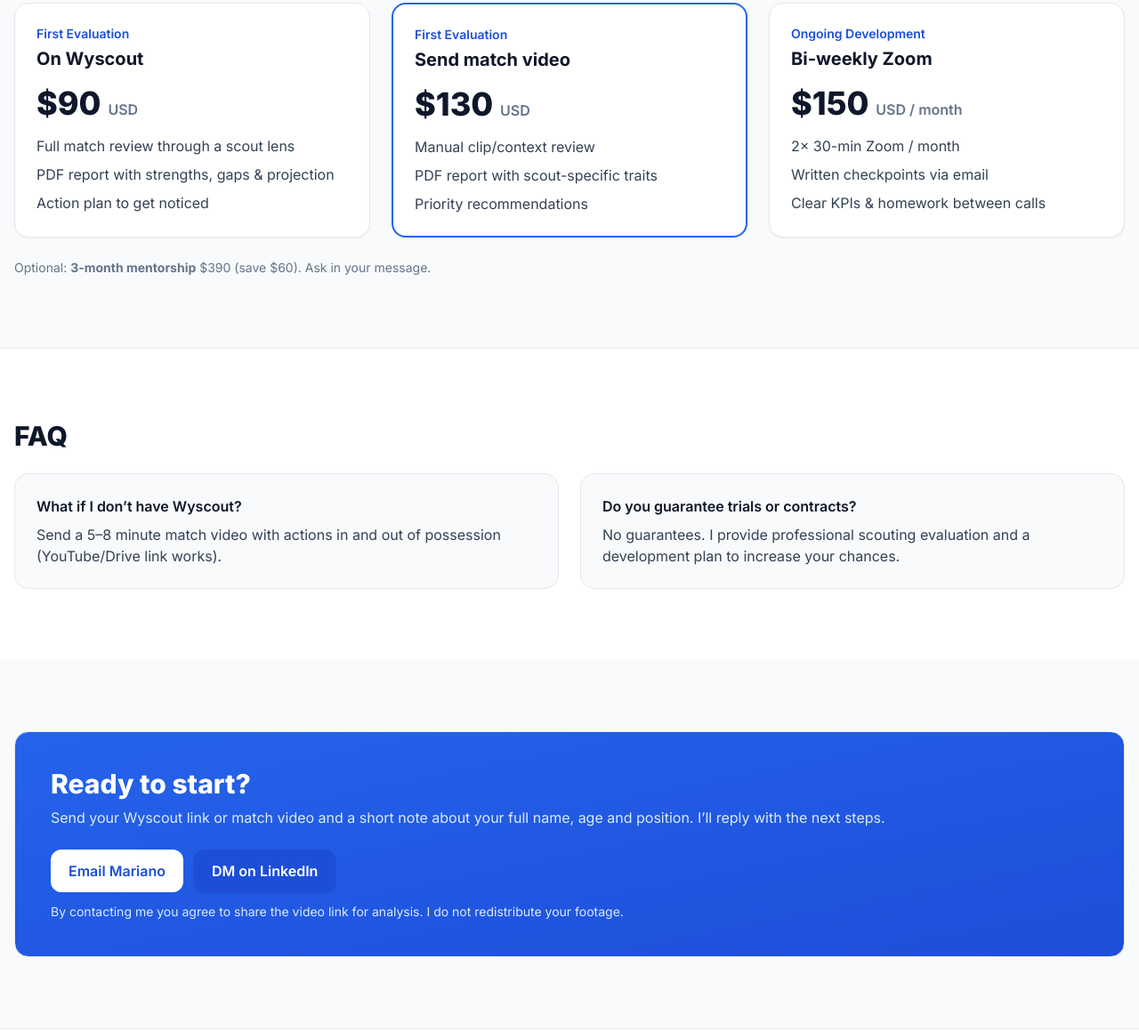
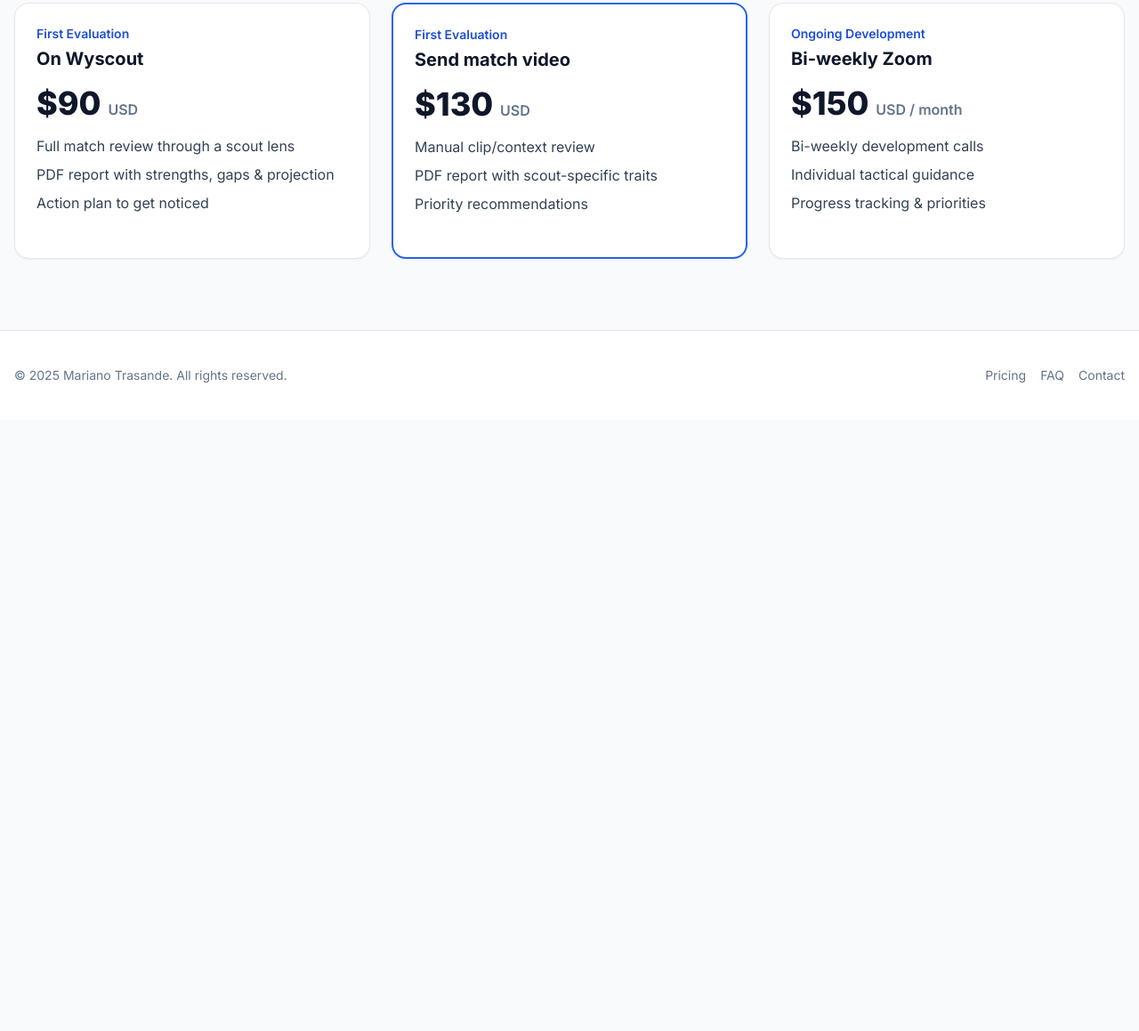
Before and after one commit to MarianoTrasande/BecomeThatPlayer, a plain HTML site: page index.html in a window 1280 px wide. Shown: the part 1237-2396 px from the top of the page at 89% size. After the commit the page ends 1709 px from the top, so only its background shows below. Drawn offline with nearby package versions, Linux system fonts and the light colour scheme; a script that the page names is missing.

Commit message:
Update index.html

```diff
--- a/index.html
+++ b/index.html
@@ -129,7 +129,10 @@
     <p class="mt-2 text-slate-600">
       Transparent, simple, and realistic for serious players and agents.
     </p>
+
     <div class="mt-8 grid md:grid-cols-3 gap-6">
+
+      <!-- PLAN 90 USD -->
       <div class="rounded-2xl border bg-white p-6 shadow-sm">
         <div class="text-sm font-semibold text-blue-700">First Evaluation</div>
         <h3 class="mt-1 text-xl font-bold">On Wyscout</h3>
@@ -141,8 +144,19 @@
           <li>PDF report with strengths, gaps & projection</li>
           <li>Action plan to get noticed</li>
         </ul>
+
+        <!-- BOTÓN PAYPAL 90 USD -->
+        <div class="mt-6">
+          <div id="paypal-container-5KTH8U3683KTN"></div>
+          <script>
+            paypal.HostedButtons({
+              hostedButtonId: "5KTH8U3683KTN",
+            }).render("#paypal-container-5KTH8U3683KTN")
+          </script>
+        </div>
       </div>
 
+      <!-- PLAN 130 USD -->
       <div class="rounded-2xl border-2 border-blue-600 bg-white p-6 shadow-sm">
         <div class="text-sm font-semibold text-blue-700">First Evaluation</div>
         <h3 class="mt-1 text-xl font-bold">Send match video</h3>
@@ -154,8 +168,19 @@
           <li>PDF report with scout-specific traits</li>
           <li>Priority recommendations</li>
         </ul>
+
+        <!-- BOTÓN PAYPAL 130 USD -->
+        <div class="mt-6">
+          <div id="paypal-container-HXL39P4ZH2YZJ"></div>
+          <script>
+            paypal.HostedButtons({
+              hostedButtonId: "HXL39P4ZH2YZJ",
+            }).render("#paypal-container-HXL39P4ZH2YZJ")
+          </script>
+        </div>
       </div>
 
+      <!-- PLAN 150 USD -->
       <div class="rounded-2xl border bg-white p-6 shadow-sm">
         <div class="text-sm font-semibold text-blue-700">Ongoing Development</div>
         <h3 class="mt-1 text-xl font-bold">Bi-weekly Zoom</h3>
@@ -163,73 +188,22 @@
           $150 <span class="text-base font-semibold text-slate-500">USD / month</span>
         </div>
         <ul class="mt-4 space-y-2 text-slate-700">
-            <li>2× 30-min Zoom / month</li>
-            <li>Written checkpoints via email</li>
-            <li>Clear KPIs & homework between calls</li>
+          <li>Bi-weekly development calls</li>
+          <li>Individual tactical guidance</li>
+          <li>Progress tracking & priorities</li>
         </ul>
+
+        <!-- BOTÓN PAYPAL 150 USD -->
+        <div class="mt-6">
+          <div id="paypal-container-A2WXD2AC5T8WQ"></div>
+          <script>
+            paypal.HostedButtons({
+              hostedButtonId: "A2WXD2AC5T8WQ",
+            }).render("#paypal-container-A2WXD2AC5T8WQ")
+          </script>
         </div>
       </div>
-      <div class="mt-6 text-sm text-slate-500">
-        Optional: <strong>3-month mentorship</strong> $390 (save $60). Ask in your message.
-      </div>
-    </div>
-  </section>
 
-  <!-- FAQ -->
-  <section id="faq" class="py-12 md:py-20 border-t bg-white">
-    <div class="container mx-auto px-4">
-      <h2 class="text-2xl md:text-3xl font-extrabold">FAQ</h2>
-      <div class="mt-6 grid md:grid-cols-2 gap-6">
-        <div class="p-6 border rounded-2xl bg-slate-50">
-          <h3 class="font-semibold">What if I don’t have Wyscout?</h3>
-          <p class="mt-2 text-slate-700">
-            Send a 5–8 minute match video with actions in and out of possession (YouTube/Drive link works).
-          </p>
-        </div>
-        <div class="p-6 border rounded-2xl bg-slate-50">
-          <h3 class="font-semibold">Do you guarantee trials or contracts?</h3>
-          <p class="mt-2 text-slate-700">
-            No guarantees. I provide professional scouting evaluation and a development plan to increase your chances.
-          </p>
-        </div>
-      </div>
-    </div>
-  </section>
-
-  <!-- CONTACT -->
-    <!-- CONTACT -->
-  <section id="contact" class="py-12 md:py-20">
-    <div class="container mx-auto px-4">
-      <div class="rounded-2xl border bg-gradient-to-br from-blue-600 to-blue-700 text-white p-8 md:p-10">
-        <h2 class="text-2xl md:text-3xl font-extrabold">Ready to start?</h2>
-        <p class="mt-2 text-blue-100">
-          Send your Wyscout link or match video and a short note about your full name, age and position. I’ll reply with the next steps.
-        </p>
-
-        <div class="mt-6 flex flex-wrap gap-3">
-
-  <!-- Botón Email -->
-  <a
-    href="mailto:mariano.trasande@gmail.com?subject=Scouting%20Evaluation&body=Hi%20Mariano%2C%20here%20is%20my%20video%20and%20details:"
-    class="px-5 py-3 rounded-xl bg-white text-blue-700 font-semibold"
-  >
-    Email Mariano
-  </a>
-
-  <!-- Botón LinkedIn AZUL -->
-  <a
-    href="https://www.linkedin.com/in/marianotrasande/"
-    target="_blank"
-    class="px-5 py-3 rounded-xl bg-blue-700 text-white font-semibold shadow hover:bg-blue-800 transition"
-  >
-    DM on LinkedIn
-  </a>
-
-</div>
-
-        <p class="mt-3 text-sm text-blue-100">
-          By contacting me you agree to share the video link for analysis. I do not redistribute your footage.
-        </p>
     </div>
   </div>
 </section>
```
Lines whose indentation alone changed are shown as unchanged.
